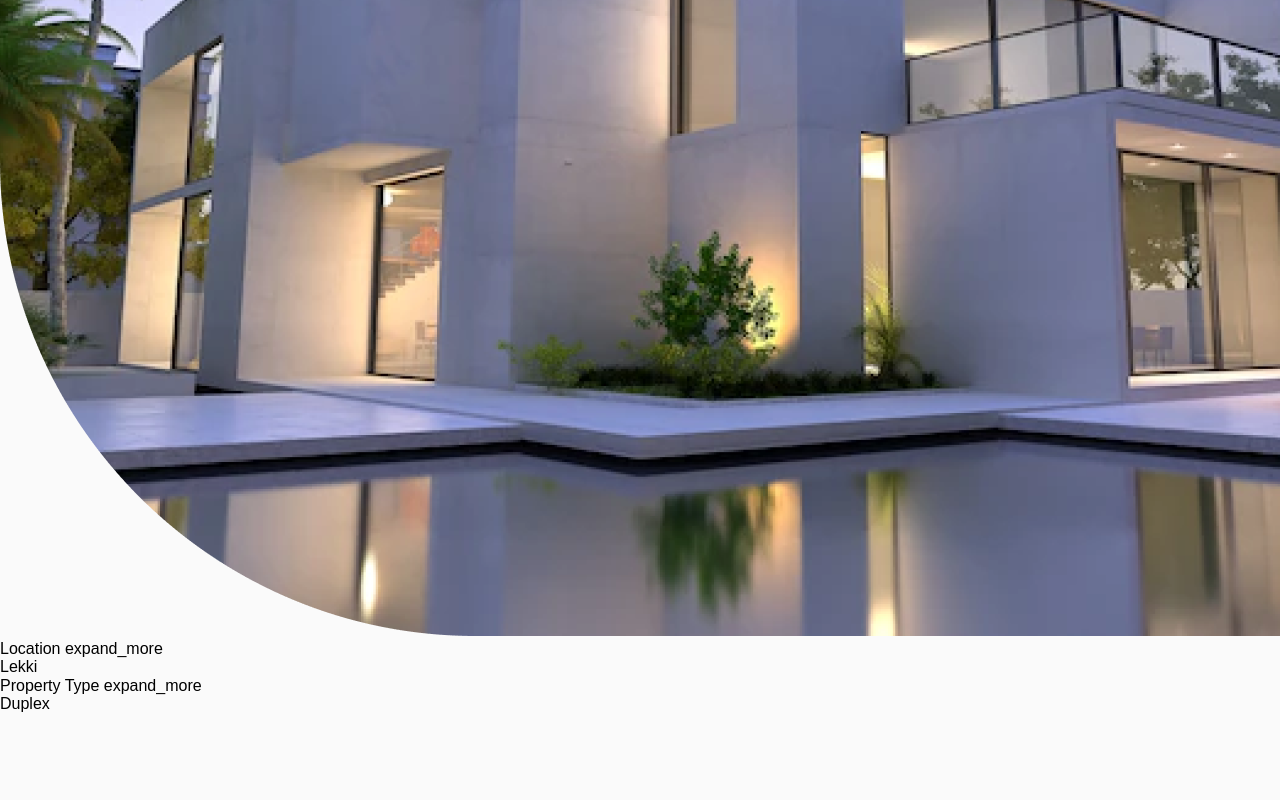
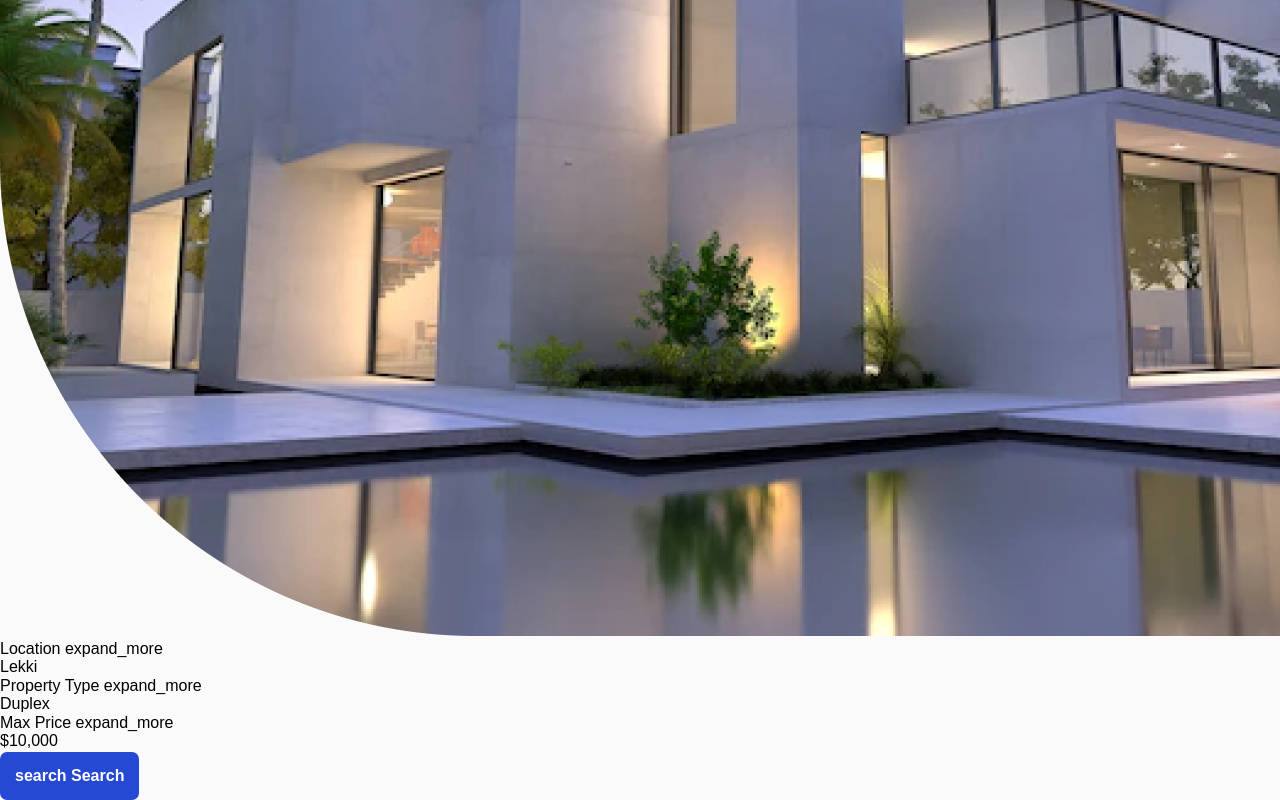
Before and after one commit to Ndiema-S/Project_week_one, a plain HTML site: page index.html in a window 1280 px wide. Shown: the part 547-1347 px from the top of the page. Before the commit the page ends 1261 px from the top, so only its background shows below. Drawn offline with Linux system fonts and the light colour scheme.

Commit message:
body added

```diff
--- a/index.html
+++ b/index.html
@@ -74,7 +74,20 @@
                                 <span class="material-symbols-rounded"> expand_more </span>
                             </div>
                             <option value="price">Duplex</option>
+                        </div><div class="options-cnt">
+                            <div class="option-icon">
+                                <label for="Location">Max Price</label>
+                                <span class="material-symbols-rounded"> expand_more </span>
+                            </div>
+
+                            <option value="price">$10,000</option>
                         </div>
+                        <div class="serch-btn">
+                            <button id="search-btn" class="btn">
+                                <span class="material-symbols-rounded"> search </span>Search
+                            </button>
+                        </div>
+                    </div>
 </body>
 
 </html>
```
